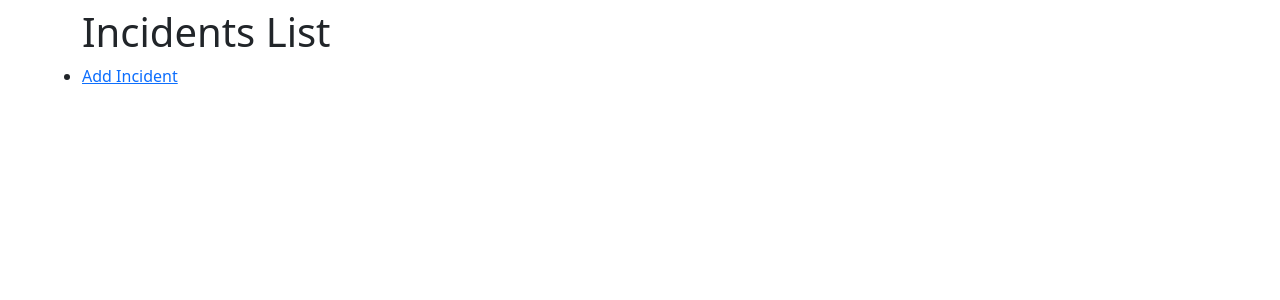
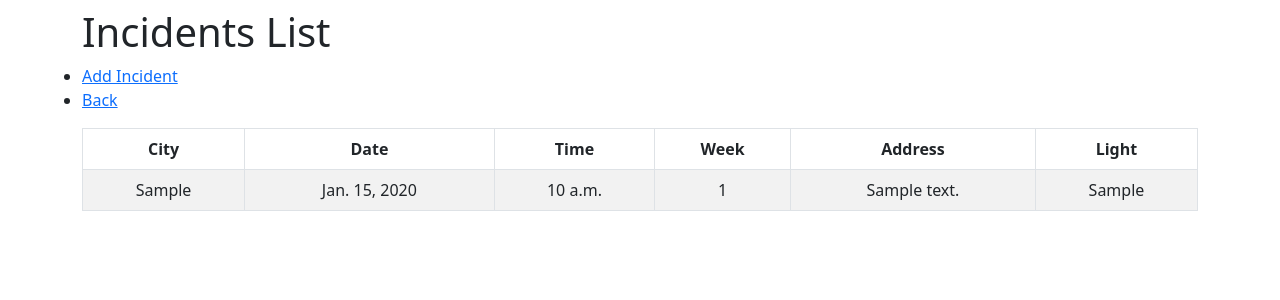
Before and after one commit to kfabuan/roadcast, a Django app: page /incidents/view in a window 1280 px wide. Shown: the top 300 px of the page. Run offline with Django 3.2, Linux system fonts and the light colour scheme; tables that the repository leaves empty hold one stand-in row (values such as "Sample post"); some libraries are stand-ins or nearby versions.

Commit message:
Added foreign keys for barangay and district

```diff
--- a/roadcast/models.py
+++ b/roadcast/models.py
@@ -1,28 +1,61 @@
 from django.db import models
 from datetime import datetime
 import os, random
+from django.db.models.deletion import CASCADE
 from django.utils import timezone
 from django.utils.html import mark_safe
+
+
 
 # Create your models here. This is the database structure
 
 now = timezone.now()
 
+class Tbl_district(models.Model):
+    DISTRICT = (
+        ('District 1', 'District 1'),
+        ('District 2', 'District 2'),
+    )
+    District = models.CharField(max_length=200, verbose_name='District', blank=True, choices=DISTRICT)
+    def __str__(self):
+        return self.District
+
+
+class Tbl_barangay(models.Model):
+    Barangay = models.CharField(max_length=200, verbose_name='Barangay', blank=True)
+    District = models.ForeignKey(Tbl_district, null=True, on_delete=models.SET_NULL)
+
+    def __str__(self):
+        return self.Barangay
+
 class Tbl_pasig_incidents(models.Model):
+
+    # DISTRICT = (
+    #     ('District 1', (
+    #         ('Santa Lucia', 'Sta. Lucia'),
+    #         ('Ugong', 'Ugong'),
+    #         )
+    #     ),
+    #     ('District 2', (
+    #             ('Brgy 2', 'Brgy 2'),
+    #             ('Lela', 'lela'),
+    #         )
+    #     ),
+    # )
     City = models.CharField(max_length=200, verbose_name='City', blank=False)
     UnitStation= models.CharField(max_length=200, verbose_name='Unit/Station', blank=False)
     CrimeOffense = models.CharField(max_length=200, verbose_name='Crime/Offense',blank=False)
     Week = models.IntegerField(verbose_name='Week',blank=True)
     Date = models.DateField(max_length=200, verbose_name='Date',blank=True)
     Time = models.TimeField(verbose_name='Time', blank=True)
-    Day = models.CharField(max_length=200, verbose_name='Time', blank=True)
+    Day = models.CharField(max_length=200, verbose_name='Day', blank=True)
     Incident_Type = models.CharField(max_length=200, verbose_name='Incident Type', blank=True)
     Number_of_Persons_Involved = models.IntegerField(verbose_name='# of Persons Involved',blank=True)
     Light = models.CharField(max_length=200, verbose_name='Light', blank=True)
     Weather = models.CharField(max_length=200, verbose_name='Weather', blank=True)
     Case_Status = models.CharField(max_length=200, verbose_name='Case Status', blank=True)
-    District = models.CharField(max_length=200, verbose_name='District', blank=True)
-    Barangay = models.CharField(max_length=200, verbose_name='Barangay', blank=True)
+    District = models.ForeignKey(Tbl_district, null=True, on_delete=models.SET_NULL)
+    Barangay = models.ForeignKey(Tbl_barangay, null=True, on_delete=models.SET_NULL) #foreign
     Address = models.CharField(max_length=200, verbose_name='Address', blank=True)
 
     Along_Avenue = models.CharField(max_length=200, verbose_name='Along Avenue', blank=True)
--- a/roadcast/urls.py
+++ b/roadcast/urls.py
@@ -29,6 +29,7 @@ urlpatterns = [
     path('dashboard/data', views.get_data, name='data'),
     path('incidents/view', views.view_incidents, name='view_incidents'),
     path('incidents/add', views.add_incident, name='add_incident'),
+     path('logout', views.logout, name='logout'),
 
 
 ]
--- a/roadcast/views.py
+++ b/roadcast/views.py
@@ -1,5 +1,5 @@
 from django.shortcuts import render
-from .models import Tbl_pasig_incidents
+from .models import Tbl_pasig_incidents, Tbl_barangay, Tbl_district
 
 from django.views.generic import View #for charts
 from django.http import JsonResponse
@@ -16,7 +16,7 @@ class DashboardView (View):
         d2_brgy_distinct = []
         d2_brgy_distinct_count = []
 
-        d2_brgys = Tbl_pasig_incidents.objects.filter(Q(District__icontains='District 1')).values_list('Barangay', flat=True).distinct()
+        d2_brgys = Tbl_pasig_incidents.objects.filter(Q(District='1')).values_list('Barangay', flat=True).distinct()
 
         for dis in d2_brgys:
             d2_brgy_distinct.append(dis)
@@ -42,11 +42,16 @@ def get_data(request, *args, **kwargs):
     d2_brgy_distinct_count = []
 
     district = Tbl_pasig_incidents.objects.values_list('District', flat=True).distinct()
-    d1_brgys = Tbl_pasig_incidents.objects.filter(Q(District__icontains='District 1')).values_list('Barangay', flat=True).distinct()
-    d2_brgys = Tbl_pasig_incidents.objects.filter(Q(District__icontains='District 2')).values_list('Barangay', flat=True).distinct()
+    d1_brgys = Tbl_pasig_incidents.objects.filter(Q(District='1')).values_list('Barangay', flat=True).distinct()
+    d2_brgys = Tbl_pasig_incidents.objects.filter(Q(District='2')).values_list('Barangay', flat=True).distinct()
+
+    district_distinct = ['D1', 'D2']
+    # d1_brgy_distinct = ['']
+    # d2_brgy_distinct = []
+
 
     for dis in district:
-        district_distinct.append(dis)
+        # district_distinct.append(dis)
         x = Tbl_pasig_incidents.objects.filter(District=dis).count()
         district_distinct_count.append(x)
 
@@ -91,3 +96,6 @@ def uploadcsv (request):
 
 def add_incident (request):
     return render (request, 'add_incident.html')
+
+def logout (request):
+    return render (request, 'logout.html')
--- a/templates/dashboard.html
+++ b/templates/dashboard.html
@@ -28,7 +28,7 @@
                 district2_labels = data.district2_labels
                 district2_count = data.district2_count
 
-                // console.log(labels)
+                console.log(district_labels)
                 // console.log(defaultData)
 
                 console.log(district1_labels)
--- a/templates/view_incidents.html
+++ b/templates/view_incidents.html
@@ -6,9 +6,43 @@
     <h1>Incidents List</h1>
     <ul>
         <li><a href="/incidents/add"> Add Incident </a></li>
-
+        <li><a href="/dashboard"> Back </a></li>
     </ul>
 
+    {% if pasig_incident_list %}
+        <div class="table-responsive">
+            <table class="table table-bordered table-striped table-hover text-center">
+                <thead>
+                    <tr>
+                        <th>City</th>
+                        <th>Date</th>
+                        <th>Time</th>
+                        <th>Week</th>
+                        <th>Address</th>
+                        <th>Light</th>
+                    </tr>
+                </thead>
+
+                <tbody>
+                    <!-- view ng list using loop -->
+                    {% for inc in pasig_incident_list %}
+                    <tr>
+                        <td>{{ inc.City }}</td>
+                        <td>{{ inc.Date }}</td>
+                        <td>{{ inc.Time }}</td>
+                        <td>{{ inc.Week }}</td>
+                        <td>{{ inc.Address }}</td>
+                        <td>{{ inc.Light }}</td>
+
+                    </tr>
+                    {% endfor %}
+                </tbody>
+            </table>
+        </div>
+        <!-- if table has no data -->
+        {% else %}
+            <p>No records available.</p>
+        {% endif %}
 
 
 {% endblock %}
```
Also changed, not shown: roadcast/admin.py (+10 -1 lines), templates/logout.html (added, +15 -0 lines), roadcast/migrations/0006_auto_20210707_1755.py (added), roadcast/migrations/0007_auto_20210707_1846.py (added), roadcast/migrations/0008_auto_20210707_1856.py (added).
